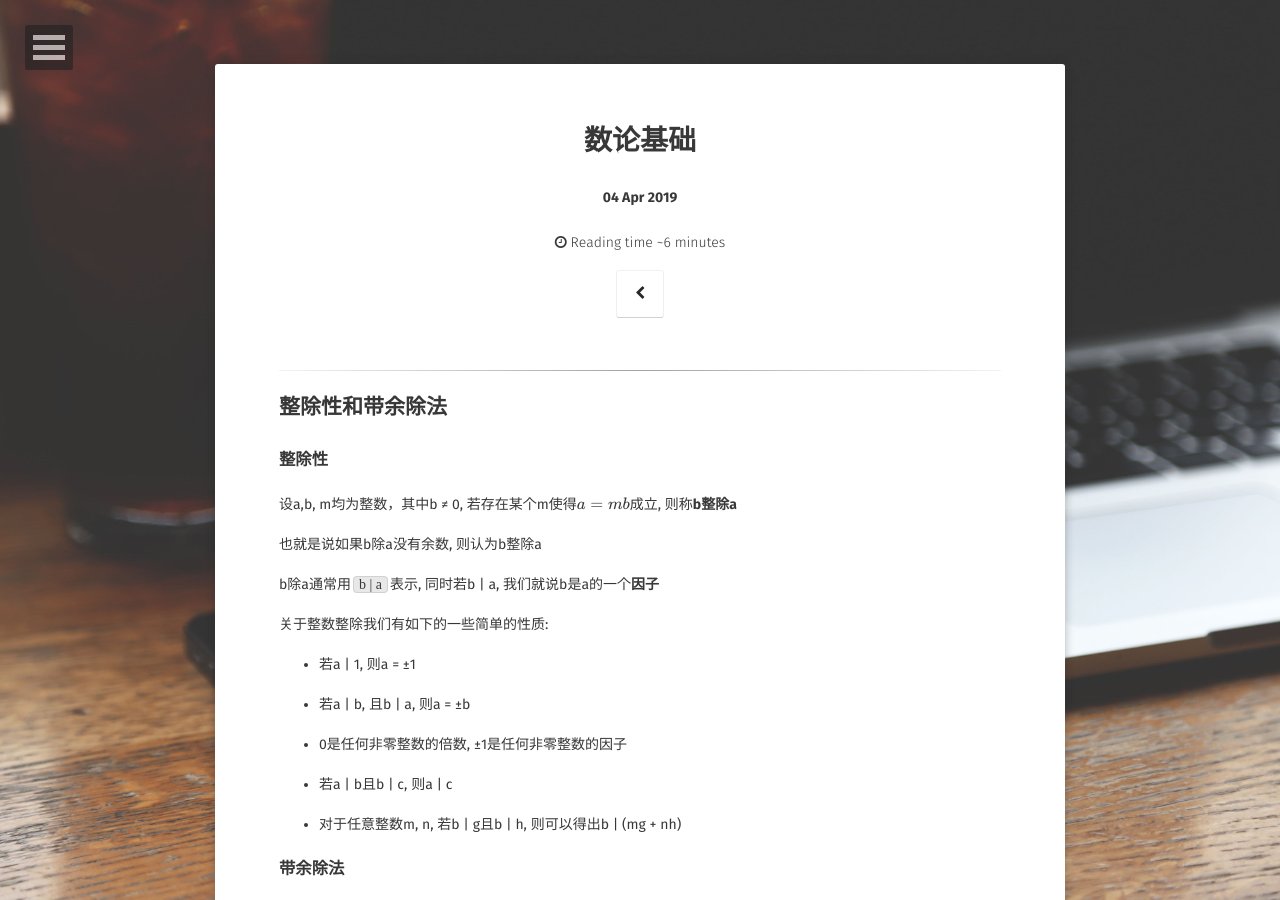
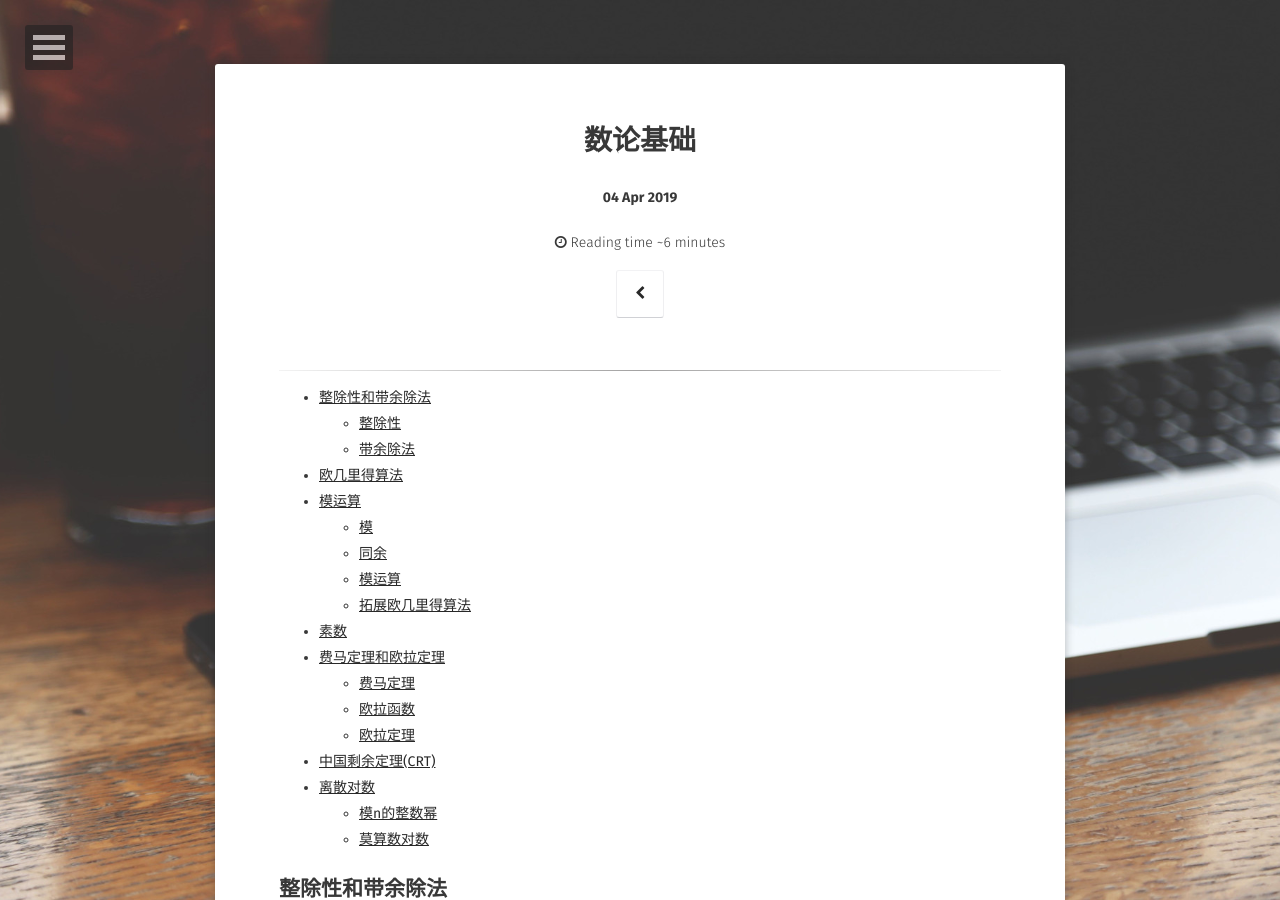
Before and after one commit to gmcnqaq/gmcnqaq, a Jekyll site: the page built from _posts/2019-04-04-number-theory-basis.md, in a window 1280 px wide and 900 px high. Built offline with Jekyll 4.4.1, drawn with Linux system fonts in a browser that asks for light colours; some web fonts are replaced; formulas are drawn with MathJax 3; comment, search, counter and statistics services are not loaded.

Commit message:
Update 2019-04-04-number-theory-basis.md

```diff
--- a/_posts/2019-04-04-number-theory-basis.md
+++ b/_posts/2019-04-04-number-theory-basis.md
@@ -10,6 +10,9 @@ comments: true
 ---
 
 ---
+
+* TOC
+{:toc}
 
 ## 整除性和带余除法
 
@@ -491,6 +494,8 @@ $$ a^d \equiv 1\ mod\ m $$
 
 事实上, 只有形如**$$ 2, 4, p^a和p^{2a} $$**的整数才有原根, 其中p是奇素数, a是正整数
 
+### 莫算数对数
+
 
 
 
```
